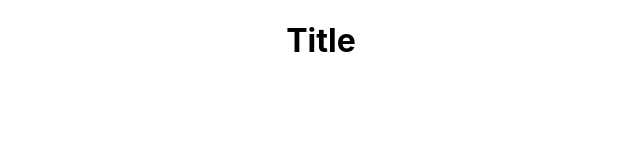
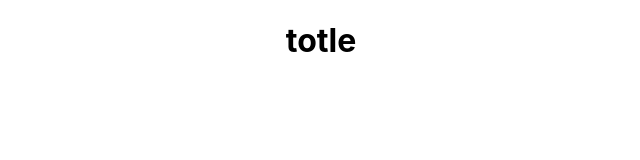
Before and after one commit to 9vimu9/react-crud-app, a React (Create React App) app: page / in a window 1280 px wide. Shown: the top 160 px of the page, without its empty margins (319-959 px from the left). Built offline with nearby package versions, Linux system fonts and the light colour scheme.

Commit message:
conditional rendering 2

```diff
--- a/src/App.js
+++ b/src/App.js
@@ -15,18 +15,19 @@ class App extends React.Component {
 
     renderTitle()
     {
-        if(!this.state.shouldRenderTitle)
-        {
-            return null;
-        }
-        return <h1>Title</h1>
+
+        return this.state.shouldRenderTitle
     }
 
     render() {
 
         return (
             <div className="App">
-                {this.renderTitle()}
+                {
+                    this.renderTitle()
+                    ? <h1>totle</h1>
+                    :null
+                }
             </div>
         );
     }
```
